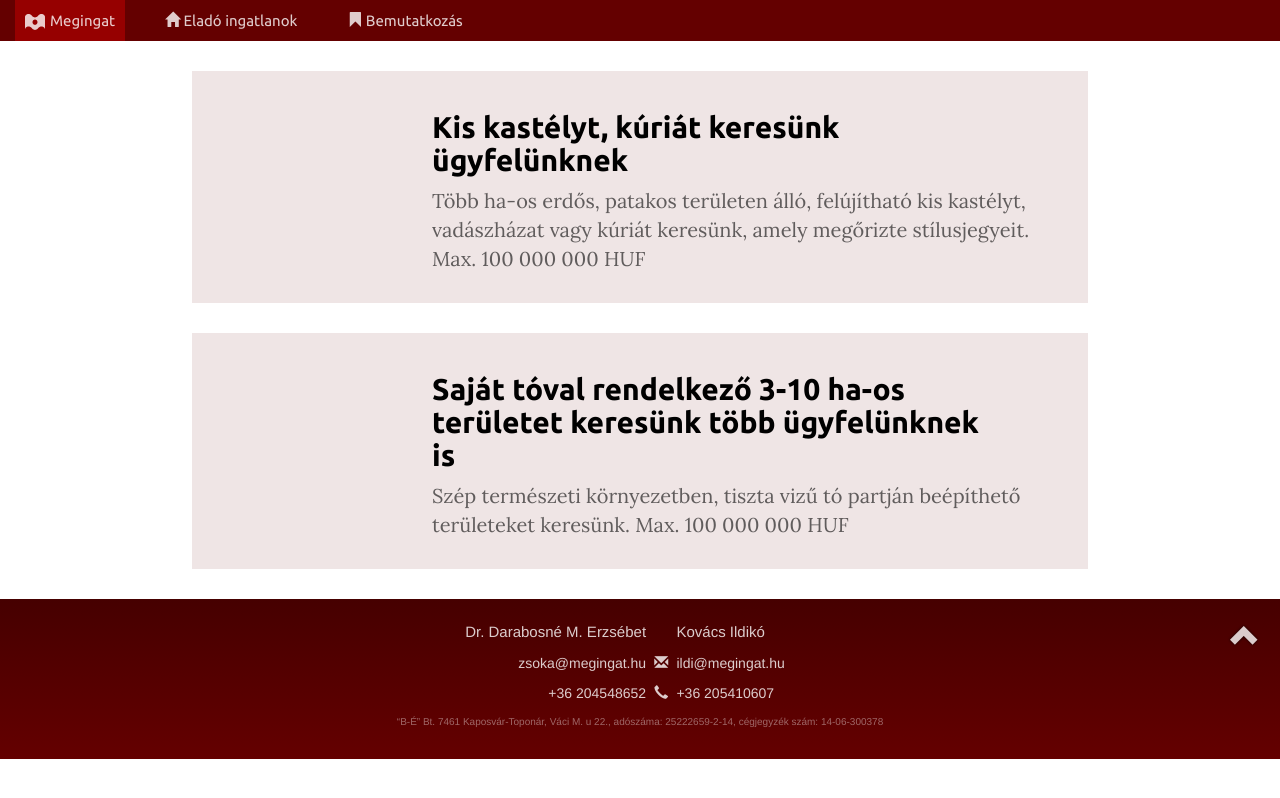
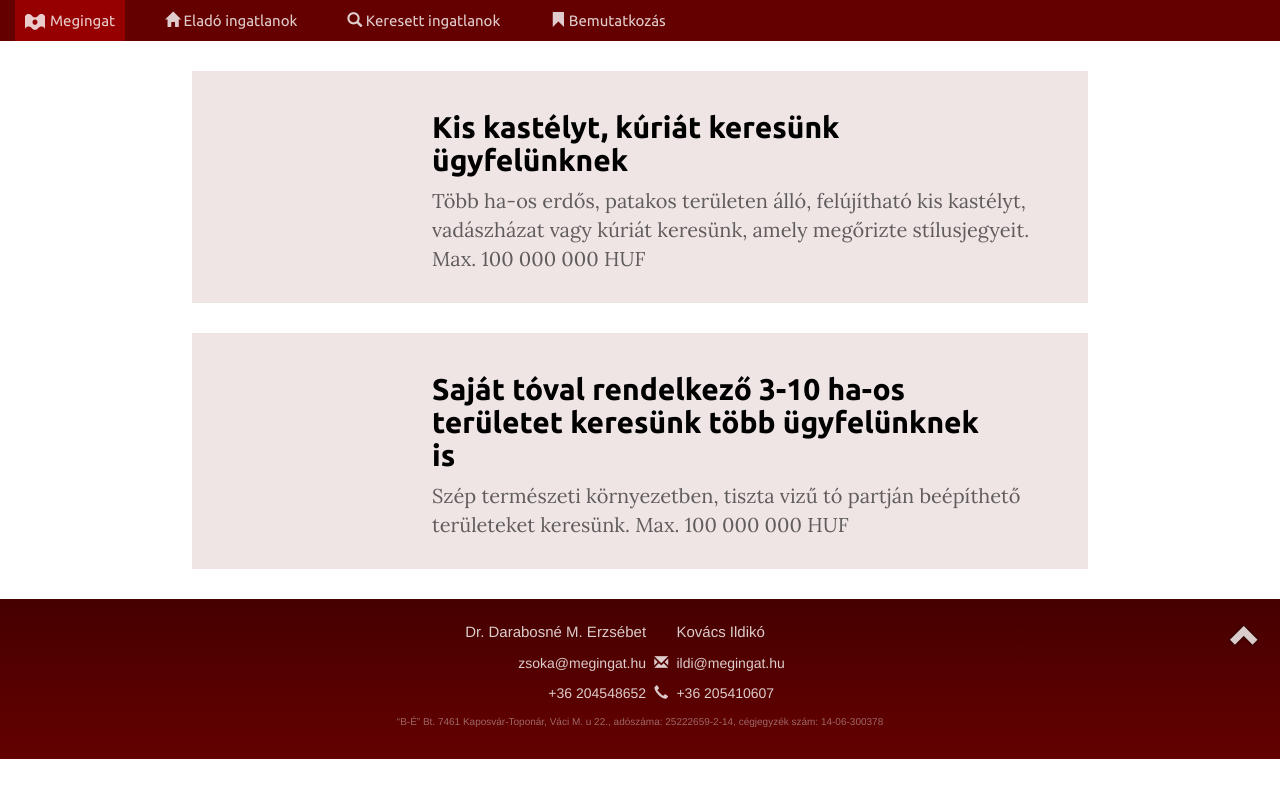
Before and after one commit to darabos/megingat, a Jekyll site: the page built from keresett/index.md, in a window 1280 px wide. Shown: the top 798 px of the page. Built offline with Jekyll 4.4.1, drawn with Linux system fonts in a browser that asks for light colours; nearby versions of some CDN libraries.

Commit message:
Keresett ingatlanok link.

```diff
--- a/_includes/navi.html
+++ b/_includes/navi.html
@@ -1,6 +1,7 @@
 <div class="container-fluid" id="navi">
   <a class="logo" href="/"><img src="/images/logo.svg">Megingat</a>
   <a href="/elado"><span class="glyphicon glyphicon-home"></span> Eladó ingatlanok</a>
+  <a href="/keresett"><span class="glyphicon glyphicon-search"></span> Keresett ingatlanok</a>
   <a href="/bemutatkozas"><span class="glyphicon glyphicon-bookmark"></span> Bemutatkozás</a>
   <div class="clearfix"></div>
 </div>
```
